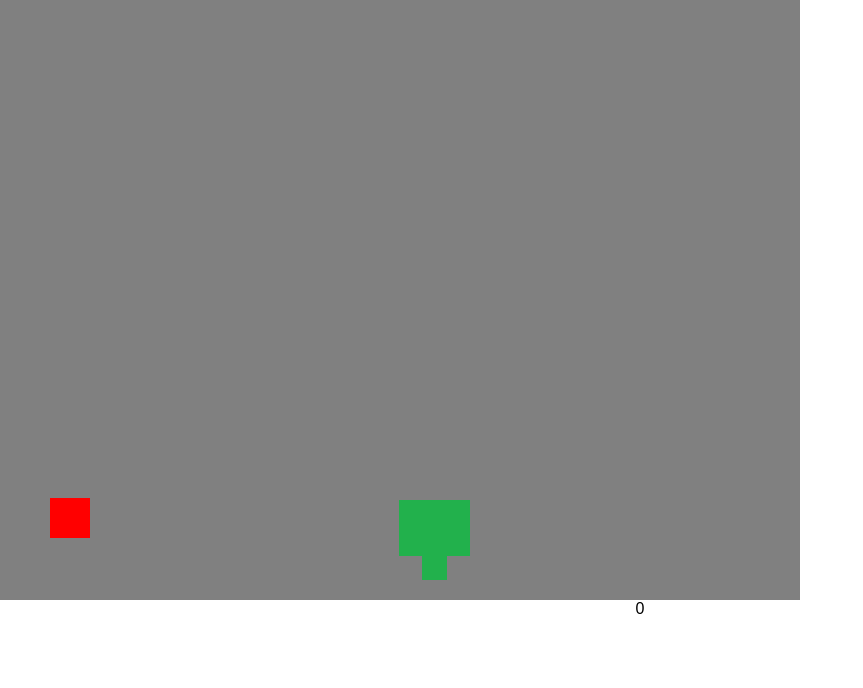
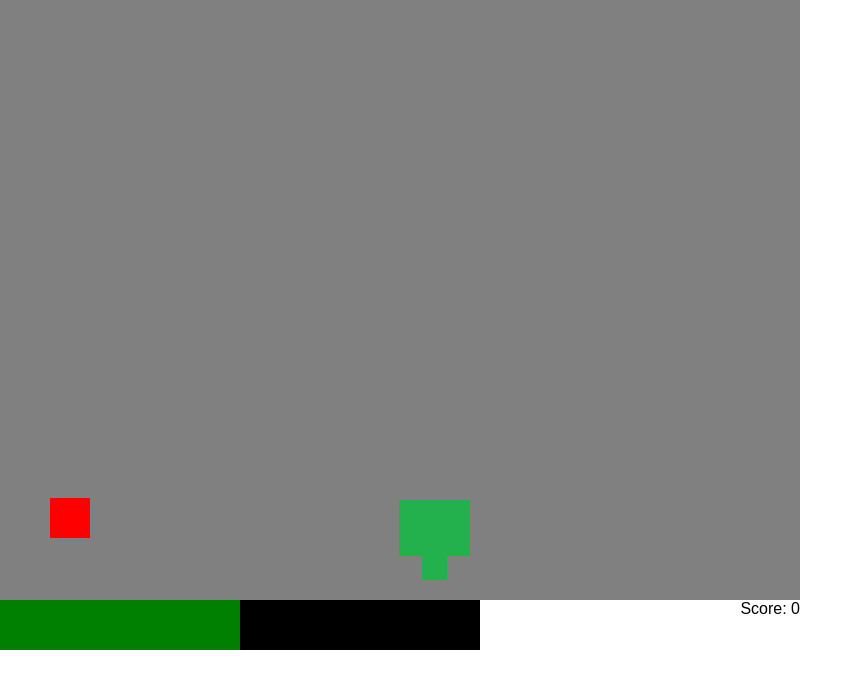
Before and after one commit to aviskarkc10/tanks, a React app: page / in a window 1280 px wide. Shown: the whole page, without its empty margins (0-863 px from the left). Built offline with nearby package versions, Linux system fonts and the light colour scheme.

Commit message:
added healthbar

```diff
--- a/src/components/App.css
+++ b/src/components/App.css
@@ -20,6 +20,23 @@
 }
 
 .playerInfo {
-	width: 800;
+	width: 800px;
 	text-align: center;
+	height: 50px;
+	position: absolute;
 }
+.health-container{
+	width: 60%;
+	height: 50px;
+	background-color: black;
+	float: left;
+	position: absolute;
+}
+.healthbar {
+	height: 50px;
+	background-color: green;
+	position: absolute;
+}
+.score {
+	float: right;
+}
--- a/src/components/GameController.js
+++ b/src/components/GameController.js
@@ -14,6 +14,8 @@ class GameController extends Component{
 
 			game: true,
 			score: 0,
+			health: 100,
+			healthBarColour: "green",
 			containerHeight: 600,
 			containerWidth: 800,
 			playerHeight: 80,
@@ -112,7 +114,7 @@ class GameController extends Component{
     	})
 
     	if(this.state.bulletX<0 || this.state.bulletX>this.state.containerWidth || this.state.bulletY<0 || this.state.bulletY+this.state.bulletHeight>this.state.containerHeight){
-    		this.setState({
+	   		this.setState({
     			bulletFired: false
     		})
 
@@ -138,11 +140,29 @@ class GameController extends Component{
 			   this.state.enemyHeight + enemy.enemyY > this.state.playerY)) {
 
 					//collision between player and enemy
+					let tempHealth = this.state.health-25;
 
-					this.setState({
-						game: false
-					})
-					this.restartGame();
+					if(tempHealth<=0){
+						this.setState({
+							game: false
+						})
+						this.restartGame();
+					}
+
+					else if(tempHealth<=25){
+						this.setState({
+							healthBarColour: 'red',
+							health: tempHealth
+						})
+					}
+
+					else{
+						this.setState({
+							health: tempHealth
+						})
+					}
+
+					delete this.state.enemies[i];
 
 				}
 
@@ -390,7 +410,10 @@ class GameController extends Component{
 				}
 
 				<div className="playerInfo">
-					<div className = "score">{this.state.score}</div>
+					<div className = "health-container">
+						<div className="healthbar" style={{width: this.state.health+'%', backgroundColor: this.state.healthBarColour}}></div>
+					</div>
+					<div className = "score">Score: {this.state.score}</div>
 				</div>
 			</div>
 
```
Also changed, not shown: 1 other file.
